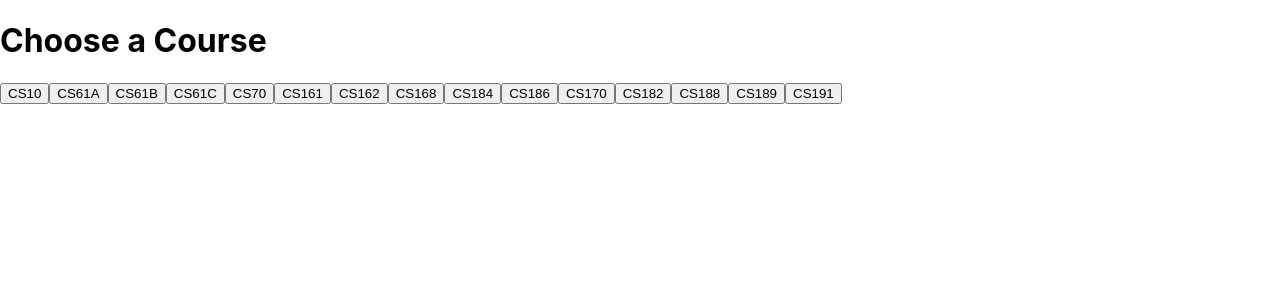
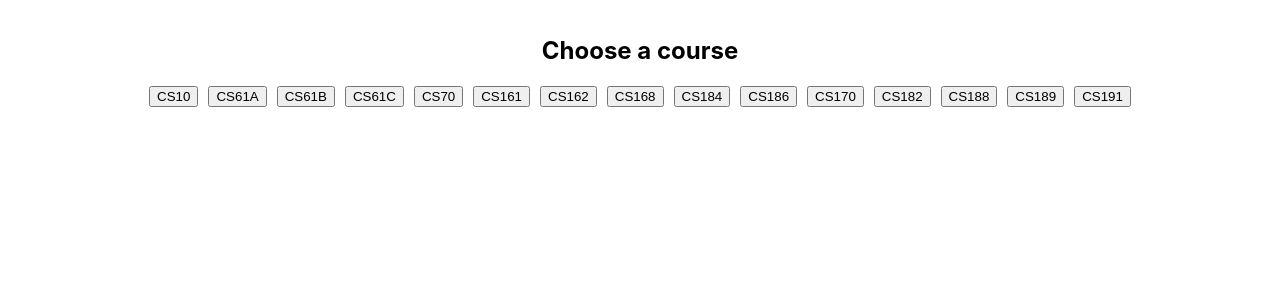
Before and after one commit to Damond-F/BearCourseAdvisor, a React (Create React App) app in the folder frontend/: page / in a window 1280 px wide. Shown: the top 300 px of the page. Built offline with nearby package versions, Linux system fonts and the light colour scheme; the HTML template or start-up script is replaced by a standard one.

Commit message:
centered buttons and spaced them with margins

```diff
--- a/frontend/src/App.css
+++ b/frontend/src/App.css
@@ -28,6 +28,39 @@
   color: #61dafb;
 }
 
+.container {
+  display: flex;
+  flex-direction: column;
+  align-items: center;
+  padding: 20px; /* Add padding to the container */
+}
+
+.button-container {
+  display: flex;
+  flex-wrap: wrap; /* Allow buttons to wrap to the next line */
+  gap: 10px; /* Add slight margin between buttons */
+}
+
+.course-button {
+  padding: 15px 40px; /* Double the button size */
+  font-size: 22px;
+  background-color: #007bff;
+  color: white;
+  text-decoration: none;
+  border: none;
+  border-radius: 5px;
+  cursor: pointer;
+}
+
+.course-button:hover {
+  background-color: #0056b3;
+}
+
+.header {
+  font-size: 24px;
+  margin-bottom: 20px; /* Add margin at the bottom */
+}
+
 @keyframes App-logo-spin {
   from {
     transform: rotate(0deg);
--- a/frontend/src/App.js
+++ b/frontend/src/App.js
@@ -16,9 +16,9 @@ function CoursePage({ match }) {
 function App() {
   return (
     <Router>
-      <div>
-        <h1>Choose a Course</h1>
-        <div className="buttonContainer">
+      <div className="container">
+        <h1 className="header">Choose a course</h1> {/* Header */}
+        <div className="button-container">
           <Link to="/COMPSCI10"><button>CS10</button></Link>
           <Link to="/COMPSCI61A"><button>CS61A</button></Link>
           <Link to="/COMPSCI61B"><button>CS61B</button></Link>
```
